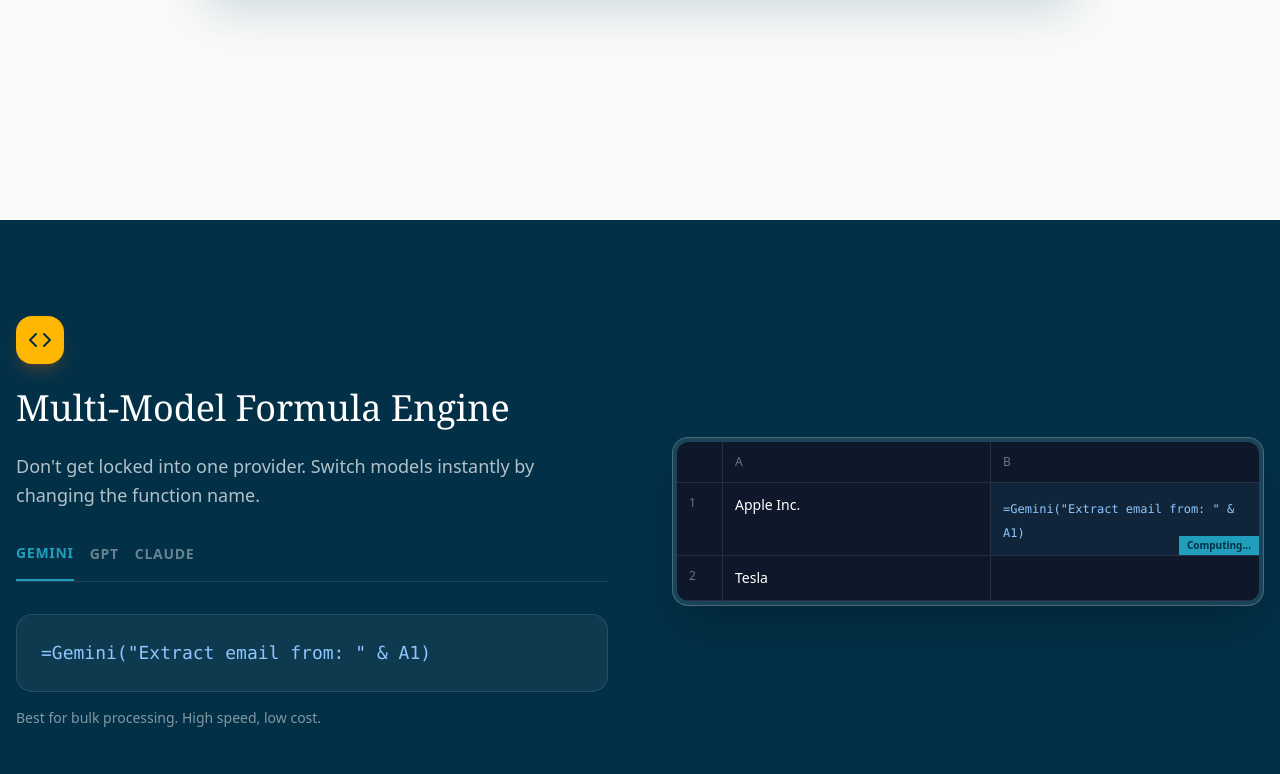
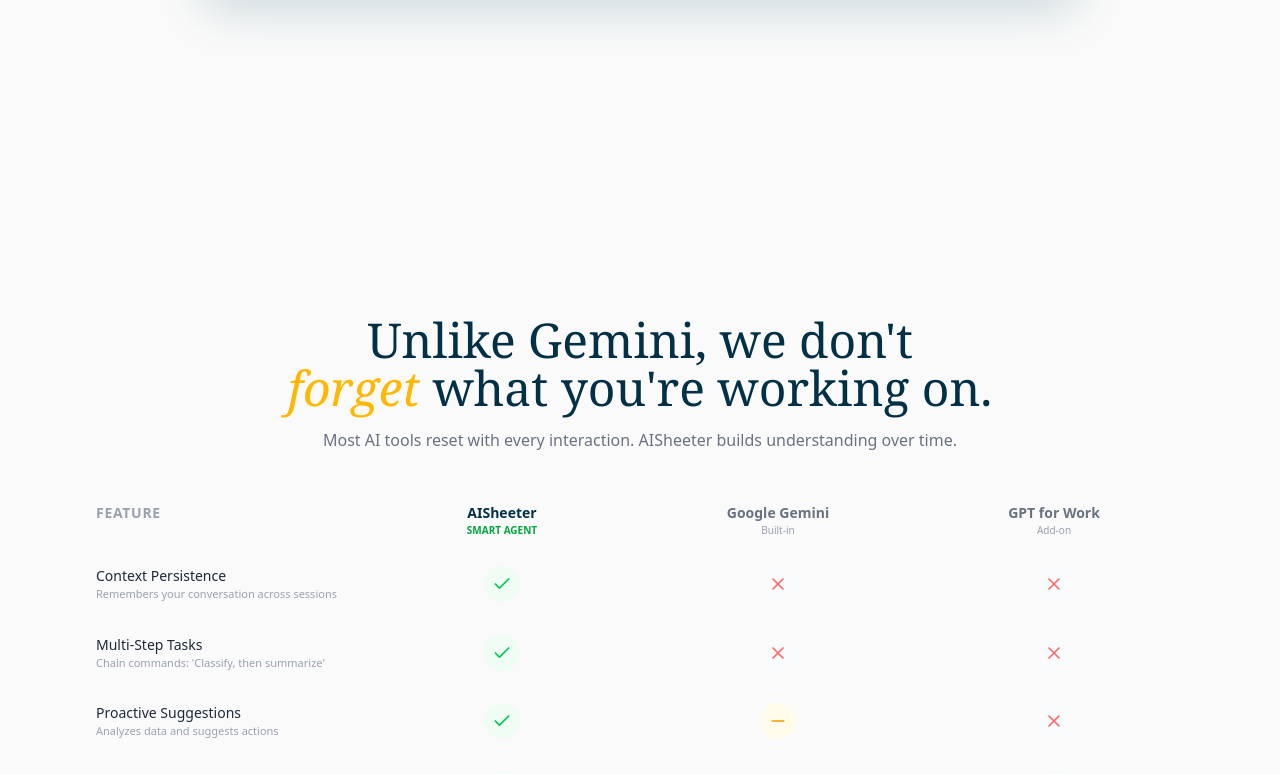
Before and after one commit to Ai-Quill/ai-sheeter, a Next.js app: page / in a window 1280 px wide. Shown: the part 2000-2774 px from the top of the page. Built offline with nearby package versions, Linux system fonts and the light colour scheme.

Commit message:
update route on parsing

```diff
--- /dev/null
+++ b/src/components/landing/ComparisonSection.tsx
@@ -0,0 +1,187 @@
+/**
+ * @file ComparisonSection.tsx
+ * @version 1.0.0
+ * @updated 2026-01-15
+ *
+ * Comparison table: AISheeter vs competitors
+ * Highlights intelligent agent advantages
+ */
+
+import React from 'react';
+import { motion } from 'framer-motion';
+import { Check, X, Minus } from 'lucide-react';
+
+const FEATURES = [
+  {
+    feature: "Context Persistence",
+    description: "Remembers your conversation across sessions",
+    aisheeter: "full",
+    gemini: "none",
+    gptforwork: "none"
+  },
+  {
+    feature: "Multi-Step Tasks",
+    description: "Chain commands: 'Classify, then summarize'",
+    aisheeter: "full",
+    gemini: "none",
+    gptforwork: "none"
+  },
+  {
+    feature: "Proactive Suggestions",
+    description: "Analyzes data and suggests actions",
+    aisheeter: "full",
+    gemini: "partial",
+    gptforwork: "none"
+  },
+  {
+    feature: "Native Formulas",
+    description: "=ChatGPT(), =Claude(), =Gemini()",
+    aisheeter: "full",
+    gemini: "none",
+    gptforwork: "full"
+  },
+  {
+    feature: "Bring Your Own Key",
+    description: "Use your API keys, pay directly",
+    aisheeter: "full",
+    gemini: "none",
+    gptforwork: "partial"
+  },
+  {
+    feature: "Multi-Model Choice",
+    description: "GPT-4, Claude, Gemini, Groq",
+    aisheeter: "full",
+    gemini: "none",
+    gptforwork: "partial"
+  },
+  {
+    feature: "Background Bulk Jobs",
+    description: "Process 1000s of rows without freezing",
+    aisheeter: "full",
+    gemini: "none",
+    gptforwork: "full"
+  },
+  {
+    feature: "Natural Conversation",
+    description: "Chat in plain English, not just commands",
+    aisheeter: "full",
+    gemini: "partial",
+    gptforwork: "none"
+  }
+];
+
+const StatusIcon = ({ status }: { status: string }) => {
+  if (status === 'full') {
+    return <Check className="w-5 h-5 text-green-500" />;
+  } else if (status === 'partial') {
+    return <Minus className="w-5 h-5 text-amber-500" />;
+  }
+  return <X className="w-5 h-5 text-red-400" />;
+};
+
+export const ComparisonSection: React.FC = () => {
+  return (
+    <section className="py-24 px-4 max-w-6xl mx-auto">
+      <motion.div
+        initial={{ opacity: 0, y: 30 }}
+        whileInView={{ opacity: 1, y: 0 }}
+        viewport={{ once: true }}
+        transition={{ duration: 0.6 }}
+        className="text-center mb-12"
+      >
+        <h2 className="font-serif text-4xl md:text-5xl text-[#023047] mb-4">
+          Unlike Gemini, we don't <br />
+          <span className="italic text-[#FFB701]">forget</span> what you're working on.
+        </h2>
+        <p className="text-gray-500 max-w-2xl mx-auto">
+          Most AI tools reset with every interaction. AISheeter builds understanding over time.
+        </p>
+      </motion.div>
+
+      <motion.div
+        initial={{ opacity: 0, y: 30 }}
+        whileInView={{ opacity: 1, y: 0 }}
+        viewport={{ once: true }}
+        transition={{ duration: 0.6, delay: 0.2 }}
+        className="overflow-x-auto"
+      >
+        <div className="min-w-[600px]">
+          {/* Header */}
+          <div className="grid grid-cols-4 gap-4 mb-4 px-4">
+            <div className="text-left">
+              <span className="text-sm font-bold text-gray-400 uppercase tracking-wider">Feature</span>
+            </div>
+            <div className="text-center">
+              <div className="inline-flex flex-col items-center">
+                <span className="text-sm font-bold text-[#023047]">AISheeter</span>
+                <span className="text-[10px] text-green-600 font-semibold">SMART AGENT</span>
+              </div>
+            </div>
+            <div className="text-center">
+              <div className="inline-flex flex-col items-center">
+                <span className="text-sm font-bold text-gray-500">Google Gemini</span>
+                <span className="text-[10px] text-gray-400">Built-in</span>
+              </div>
+            </div>
+            <div className="text-center">
+              <div className="inline-flex flex-col items-center">
+                <span className="text-sm font-bold text-gray-500">GPT for Work</span>
+                <span className="text-[10px] text-gray-400">Add-on</span>
+              </div>
+            </div>
+          </div>
+
+          {/* Features */}
+          <div className="space-y-2">
+            {FEATURES.map((item, idx) => (
+              <motion.div
+                key={item.feature}
+                initial={{ opacity: 0, x: -20 }}
+                whileInView={{ opacity: 1, x: 0 }}
+                viewport={{ once: true }}
+                transition={{ duration: 0.4, delay: idx * 0.05 }}
+                className="grid grid-cols-4 gap-4 items-center px-4 py-3 rounded-xl hover:bg-gray-50 transition-colors"
+              >
+                <div className="text-left">
+                  <div className="font-medium text-gray-800 text-sm">{item.feature}</div>
+                  <div className="text-[11px] text-gray-400">{item.description}</div>
+                </div>
+                <div className="flex justify-center">
+                  <div className={`p-2 rounded-full ${item.aisheeter === 'full' ? 'bg-green-50' : item.aisheeter === 'partial' ? 'bg-amber-50' : 'bg-red-50'}`}>
+                    <StatusIcon status={item.aisheeter} />
+                  </div>
+                </div>
+                <div className="flex justify-center">
+                  <div className={`p-2 rounded-full ${item.gemini === 'full' ? 'bg-green-50' : item.gemini === 'partial' ? 'bg-amber-50' : 'bg-gray-50'}`}>
+                    <StatusIcon status={item.gemini} />
+                  </div>
+                </div>
+                <div className="flex justify-center">
+                  <div className={`p-2 rounded-full ${item.gptforwork === 'full' ? 'bg-green-50' : item.gptforwork === 'partial' ? 'bg-amber-50' : 'bg-gray-50'}`}>
+                    <StatusIcon status={item.gptforwork} />
+                  </div>
+                </div>
+              </motion.div>
+            ))}
+          </div>
+        </div>
+      </motion.div>
+
+      {/* Bottom CTA */}
+      <motion.div
+        initial={{ opacity: 0, y: 20 }}
+        whileInView={{ opacity: 1, y: 0 }}
+        viewport={{ once: true }}
+        transition={{ duration: 0.6, delay: 0.4 }}
+        className="text-center mt-12"
+      >
+        <div className="inline-flex items-center gap-3 px-6 py-3 bg-gradient-to-r from-green-50 to-emerald-50 border border-green-200 rounded-2xl">
+          <Check className="w-5 h-5 text-green-500" />
+          <span className="text-sm text-gray-700">
+            <strong className="text-green-700">AISheeter</strong> is the only tool with intelligent context persistence
+          </span>
+        </div>
+      </motion.div>
+    </section>
+  );
+};
--- a/src/components/landing/HeroSection.tsx
+++ b/src/components/landing/HeroSection.tsx
@@ -99,12 +99,13 @@
                 </div>
 
                 <h1 className="font-serif text-5xl md:text-8xl text-white drop-shadow-2xl mb-6 leading-[1.1] tracking-tight">
-                    Your spreadsheet <br />
-                    <span className="italic text-[#FFB701]">finally</span> has a brain.
+                    The AI that <br />
+                    <span className="italic text-[#FFB701]">remembers</span> your spreadsheet.
                 </h1>
 
                 <p className="text-white text-lg md:text-2xl max-w-2xl mx-auto font-light mb-10 drop-shadow-xl leading-relaxed text-shadow-sm">
-                    Clean data, extract leads, and automate research directly inside Google Sheets.
+                    Multi-step tasks. Persistent context. Proactive suggestions.<br className="hidden md:block" />
+                    Finally, an AI that actually understands your data.
                 </p>
 
                 <div className="flex flex-col md:flex-row gap-4 justify-center items-center mb-12">
--- a/src/components/landing/index.ts
+++ b/src/components/landing/index.ts
@@ -2,6 +2,7 @@
 export { Navbar } from './Navbar';
 export { LogoTicker } from './LogoTicker';
 export { ProblemSolution } from './ProblemSolution';
+export { ComparisonSection } from './ComparisonSection';
 export { FeatureGrid } from './FeatureGrid';
 export { UseCases } from './UseCases';
 export { VideoSection } from './VideoSection';
--- a/src/pages/LandingPage.tsx
+++ b/src/pages/LandingPage.tsx
@@ -4,6 +4,7 @@
 import { HeroSection } from '@/components/landing/HeroSection';
 import { LogoTicker } from '@/components/landing/LogoTicker';
 import { ProblemSolution } from '@/components/landing/ProblemSolution';
+import { ComparisonSection } from '@/components/landing/ComparisonSection';
 import { FeatureGrid } from '@/components/landing/FeatureGrid';
 import { UseCases } from '@/components/landing/UseCases';
 import { VideoSection } from '@/components/landing/VideoSection';
@@ -44,6 +45,7 @@
           <div className="relative z-10 bg-[#FAFAFA]">
               <LogoTicker />
               <ProblemSolution />
+              <ComparisonSection />
               <UseCases />
               <FeatureGrid />
               <VideoSection />
```
